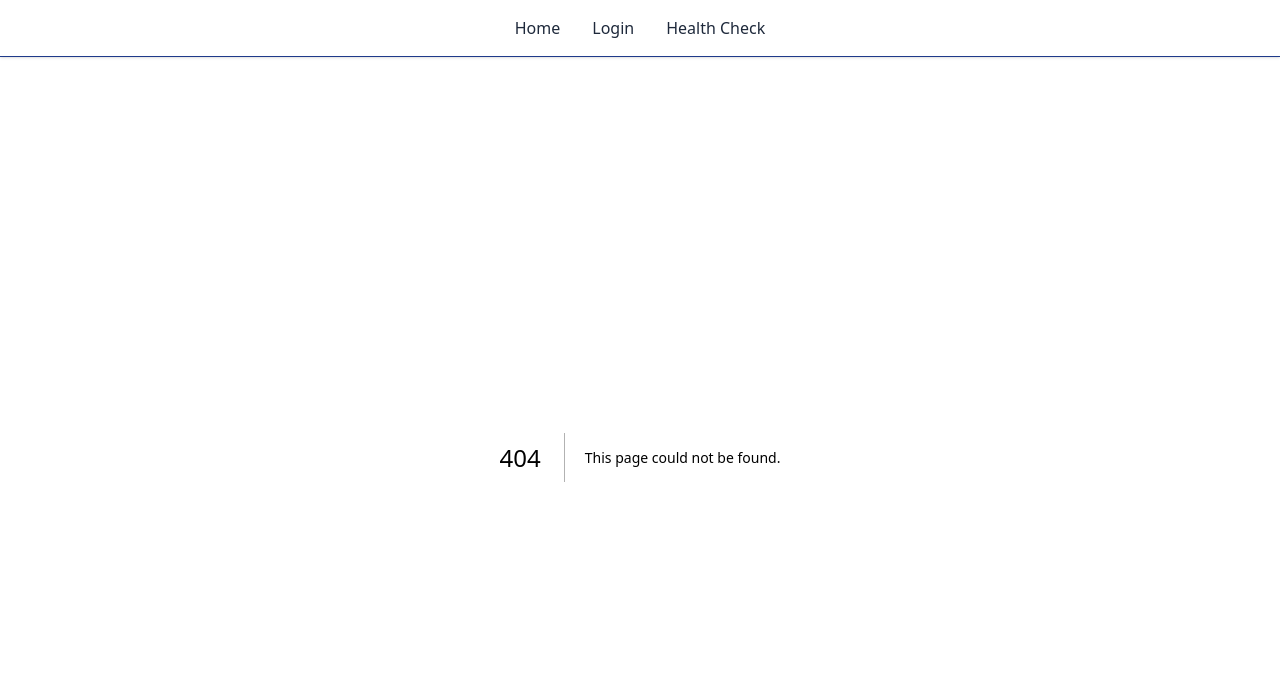
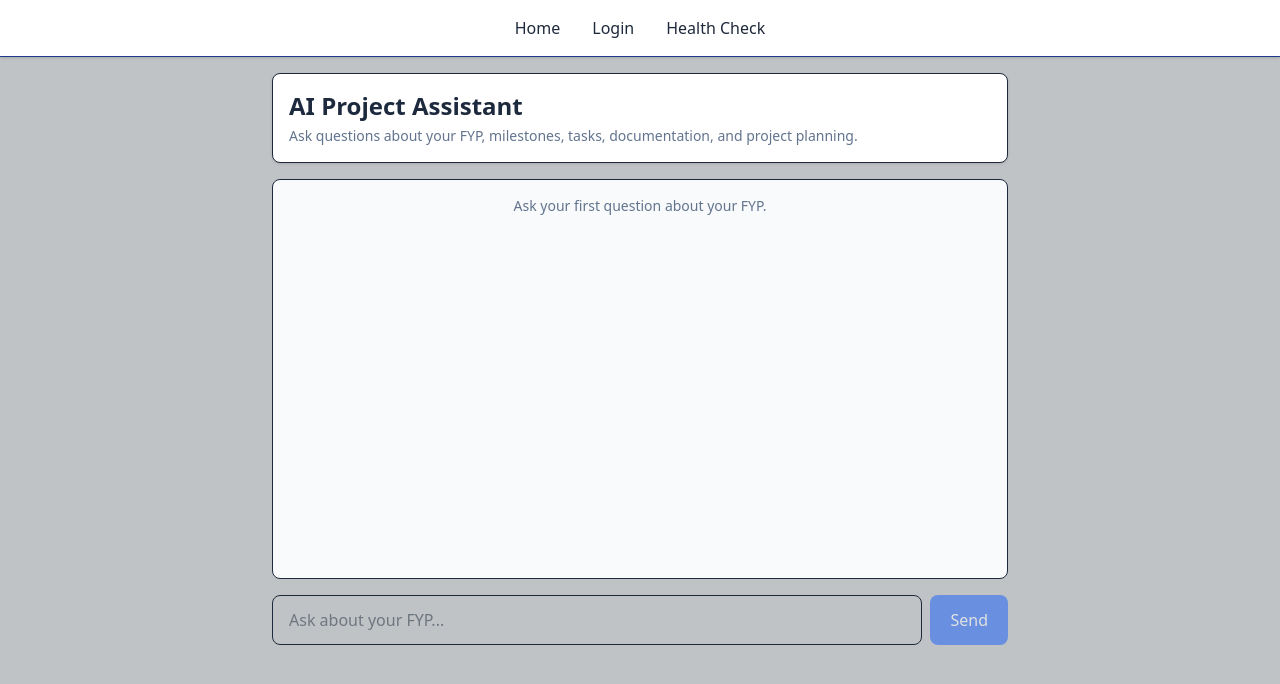
Before and after one commit to wania-pervaiz/fyp-management-platform, a Next.js app: page /ai-assistant in a window 1280 px wide. Before the commit this address had no page. Shown: the top 684 px of the page. Built offline with nearby package versions, Linux system fonts and the light colour scheme.

Commit message:
Add streaming AI assistant

```diff
--- /dev/null
+++ b/app/ai-assistant/page.tsx
@@ -0,0 +1,5 @@
+import AIChat from "@/components/AIChat";
+
+export default function AIAssistantPage() {
+  return <AIChat />;
+}
--- /dev/null
+++ b/app/api/chat/route.ts
@@ -0,0 +1,33 @@
+import {
+  convertToModelMessages,
+  streamText,
+  type UIMessage,
+} from "ai";
+import { google } from "@ai-sdk/google";
+
+export const maxDuration = 30;
+
+export async function POST(req: Request) {
+  try {
+    const { messages }: { messages: UIMessage[] } = await req.json();
+
+    console.log("Received messages:", messages);
+
+    const result = streamText({
+      model: google("gemini-3.1-flash-lite"),
+
+      system:
+        "You are a helpful AI Project Assistant for an FYP Management Platform. Help students with project planning, milestones, tasks, documentation, meetings, and supervisor feedback. Give clear and practical answers.",
+
+      messages: await convertToModelMessages(messages),
+    });
+
+    return result.toUIMessageStreamResponse();
+  } catch (error) {
+    console.error("API Chat Route Error:", error);
+
+    return new Response("Internal Server Error", {
+      status: 500,
+    });
+  }
+}
--- /dev/null
+++ b/app/chat/page.tsx
@@ -0,0 +1,98 @@
+'use client';
+
+import { useState } from 'react';
+import React from 'react';
+
+interface Message {
+  id: string;
+  role: 'user' | 'assistant';
+  content: string;
+}
+
+export default function ChatPage() {
+  const [messages, setMessages] = useState<Message[]>([]);
+  const [input, setInput] = useState('');
+  const [isLoading, setIsLoading] = useState(false);
+
+  const handleSend = async (e: React.FormEvent) => {
+    e.preventDefault();
+    if (!input.trim() || isLoading) return;
+
+    const userMessage: Message = { id: Date.now().toString(), role: 'user', content: input };
+    const updatedMessages = [...messages, userMessage];
+
+    setMessages(updatedMessages);
+    setInput('');
+    setIsLoading(true);
+
+    try {
+      const response = await fetch('/api/chat', {
+        method: 'POST',
+        headers: { 'Content-Type': 'application/json' },
+        body: JSON.stringify({ messages: updatedMessages }),
+      });
+
+      const data = await response.text();
+
+      if (!response.ok) {
+        throw new Error(data || 'Failed to fetch response');
+      }
+
+      const aiMessage: Message = { id: (Date.now() + 1).toString(), role: 'assistant', content: data };
+      setMessages([...updatedMessages, aiMessage]);
+    } catch (error: any) {
+      console.error(error);
+      const errorMessage: Message = {
+        id: (Date.now() + 1).toString(),
+        role: 'assistant',
+        content: `Error: ${error.message || 'Something went wrong.'}`
+      };
+      setMessages([...updatedMessages, errorMessage]);
+    } finally {
+      setIsLoading(false);
+    }
+  };
+
+  return (
+    <main className="flex flex-col h-screen max-w-2xl mx-auto p-4 justify-between">
+      <h1 className="text-xl font-bold mb-4 text-black">FYP AI Assistant</h1>
+
+      {/* Message History Box */}
+      <div className="flex-1 overflow-y-auto space-y-4 pr-2 border rounded-lg p-4 bg-gray-50 mb-4">
+        {messages.map((m) => (
+          <div key={m.id} className={`flex ${m.role === 'user' ? 'justify-end' : 'justify-start'}`}>
+            <div
+              className={`p-3 rounded-lg max-w-[80%] ${
+                m.role === 'user' ? 'bg-teal-600 text-white' : 'bg-white text-gray-800 border shadow-sm'
+              }`}
+            >
+              <p className="font-semibold text-xs opacity-75 mb-1">{m.role === 'user' ? 'You' : 'AI'}</p>
+              <p className="whitespace-pre-wrap">{m.content}</p>
+            </div>
+          </div>
+        ))}
+        {isLoading && (
+          <div className="text-gray-500 text-sm animate-pulse">AI is thinking...</div>
+        )}
+      </div>
+
+      {/* Input Form */}
+      <form onSubmit={handleSend} className="flex gap-2">
+        <input
+          type="text"
+          value={input}
+          onChange={(e) => setInput(e.target.value)}
+          placeholder="Ask about your FYP project..."
+          className="flex-1 border border-gray-300 rounded-lg px-4 py-2 focus:outline-none focus:ring-2 focus:ring-teal-500 text-black"
+        />
+        <button
+          type="submit"
+          disabled={isLoading}
+          className="bg-teal-600 text-white px-4 py-2 rounded-lg font-medium hover:bg-teal-700 disabled:opacity-50"
+        >
+          Send
+        </button>
+      </form>
+    </main>
+  );
+}
--- /dev/null
+++ b/components/AIChat.tsx
@@ -0,0 +1,122 @@
+"use client";
+
+import { useChat } from "@ai-sdk/react";
+import { DefaultChatTransport } from "ai";
+import { useState } from "react";
+
+export default function AIChat() {
+  const [input, setInput] = useState("");
+
+  const { messages, sendMessage, status, stop } = useChat({
+    transport: new DefaultChatTransport({
+      api: "/api/chat",
+    }),
+  });
+
+  const isLoading = status === "streaming" || status === "submitted";
+
+  async function handleSubmit(e: React.FormEvent<HTMLFormElement>) {
+    e.preventDefault();
+
+    if (!input.trim() || isLoading) return;
+
+    const text = input.trim();
+
+    setInput("");
+
+    await sendMessage({
+      text,
+    });
+  }
+
+  return (
+    <div className="mx-auto flex w-full max-w-3xl flex-col gap-4 px-3 py-4 sm:p-4">
+      <div className="rounded-lg border bg-white p-4 shadow-sm">
+        <h1 className="text-2xl font-semibold text-slate-800">
+          AI Project Assistant
+        </h1>
+
+        <p className="mt-1 text-sm text-slate-500">
+          Ask questions about your FYP, milestones, tasks, documentation, and
+          project planning.
+        </p>
+      </div>
+
+      <div className="min-h-[300px] space-y-4 overflow-y-auto rounded-lg border bg-slate-50 p-3 sm:min-h-[400px] sm:p-4">
+        {messages.length === 0 && (
+          <p className="text-center text-sm text-slate-500">
+            Ask your first question about your FYP.
+          </p>
+        )}
+
+        {messages.map((message) => (
+          <div
+            key={message.id}
+            className={`flex ${
+              message.role === "user" ? "justify-end" : "justify-start"
+            }`}
+          >
+            <div
+              className={`max-w-[85%] rounded-lg px-4 py-3 ${
+                message.role === "user"
+                  ? "bg-blue-600 text-white"
+                  : "bg-white text-slate-800 shadow-sm"
+              }`}
+            >
+              <p className="mb-1 text-xs font-semibold opacity-70">
+                {message.role === "user" ? "You" : "AI Assistant"}
+              </p>
+
+              {message.parts.map((part, index) => {
+                if (part.type === "text") {
+                  return (
+                    <p key={index} className="whitespace-pre-wrap">
+                      {part.text}
+                    </p>
+                  );
+                }
+
+                return null;
+              })}
+            </div>
+          </div>
+        ))}
+
+        {status === "submitted" && (
+          <p className="text-sm text-slate-500">Thinking...</p>
+        )}
+      </div>
+
+      <form
+        onSubmit={handleSubmit}
+        className="flex w-full flex-col gap-2 sm:flex-row"
+      >
+        <input
+          value={input}
+          onChange={(e) => setInput(e.target.value)}
+          placeholder="Ask about your FYP..."
+          disabled={isLoading}
+          className="min-w-0 flex-1 rounded-lg border px-4 py-3 outline-none focus:border-blue-500"
+        />
+
+        {isLoading ? (
+          <button
+            type="button"
+            onClick={stop}
+            className="w-full rounded-lg bg-red-600 px-5 py-3 font-medium text-white sm:w-auto"
+          >
+            Stop
+          </button>
+        ) : (
+          <button
+            type="submit"
+            disabled={!input.trim()}
+            className="w-full rounded-lg bg-blue-600 px-5 py-3 font-medium text-white disabled:opacity-50 sm:w-auto"
+          >
+            Send
+          </button>
+        )}
+      </form>
+    </div>
+  );
+}
--- a/package.json
+++ b/package.json
@@ -9,6 +9,10 @@
     "lint": "eslint"
   },
   "dependencies": {
+    "@ai-sdk/google": "^4.0.82",
+    "@ai-sdk/groq": "^4.0.50",
+    "@ai-sdk/react": "^4.0.121",
+    "ai": "^7.0.118",
     "next": "16.3.5",
     "react": "19.2.8",
     "react-dom": "19.2.8"
```
Also changed, not shown: 1 other file (tests, documents, lock files or other folders).
